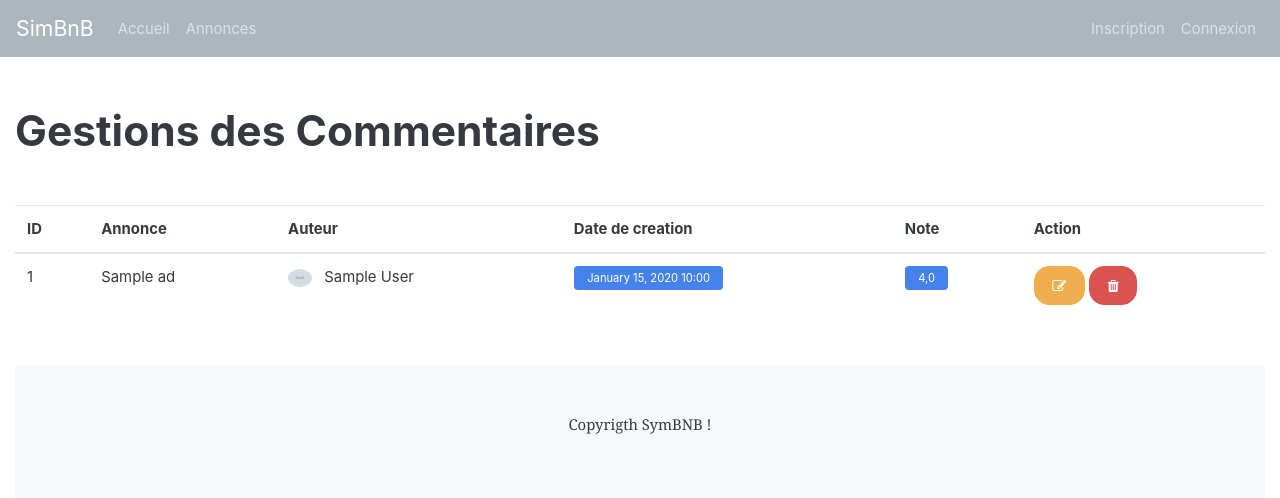
After one commit to nicoWeb31/cloneRbnb, a Symfony app: template templates/admin/admin_comment/index.html.twig in a window 1280 px wide. The commit adds this page. Shown: the top 498 px of the page. Run offline with Twig, Linux system fonts and the light colour scheme; the template is opened without the code that fills it: most values are stand-ins (such as "Sample title", 1, 10 or a date in 2020); grey boxes marked "Sample" are stand-in pictures; some libraries are stand-ins or nearby versions.

Commit message:
admin des commentaire

```diff
--- /dev/null
+++ b/templates/admin/admin_comment/index.html.twig
@@ -0,0 +1,51 @@
+{% extends 'base.html.twig' %}
+
+{% block title %}Administartion des commentaires !{% endblock %}
+
+
+{% block body %}
+
+<div class="container-fluid">
+    <h1 class="my-5">Gestions des Commentaires</h1>
+    <table class="table table-hover">
+        <thead>
+            <tr>
+                <th>ID</th>
+                <th>Annonce</th>
+                <th>Auteur</th>
+                <th>Date de creation</th>
+                <th>Note</th>
+                <th>Action</th>
+            </tr>
+        </thead>
+
+        <tbody>
+            {% for comment in comments %}
+                <tr>
+                    <td>{{comment.id}}</td>
+                    <td>{{comment.ad.title}}</td>
+                    <td>
+                        <img src="{{comment.author.picture}}" alt="avatar" class="_avatar _avatarMini mr-2">
+                        {{comment.author.fullName}}
+                    </td>
+                    <td>
+                        <span class="badge badge-primary rounded">{{comment.createdAT | date }}</span>
+                    </td>
+
+                    <td>
+                        <span class="badge badge-primary rounded">{{comment.ad.getAverageRating | number_format(1,',',' ')}}</span>
+                    </td>
+                    <td>
+                        <a href="#" class="btn btn-warning"><i class="fa fa-edit"></i></a>
+                        <a href="#" class="btn btn-danger"><i class="fa fa-trash"></i></a>
+
+                    </td>
+                </tr>
+            {% endfor %}
+        </tbody>
+    </table>
+</div>
+
+
+
+{% endblock %}
--- a/templates/admin/partials/header.html.twig
+++ b/templates/admin/partials/header.html.twig
@@ -25,7 +25,7 @@
                 Réservation</a>
             </li>
             <li class="nav-item">
-                <a class="nav-link" href="#">
+                <a class="nav-link" href="admin_comment_index">
                 <i class="fa fa-comment" aria-hidden="true"></i>
                 Commentaire</a>
             </li>
```
Also changed, not shown: src/Controller/Admin/AdminCommentController.php (added, +23 -0 lines).
